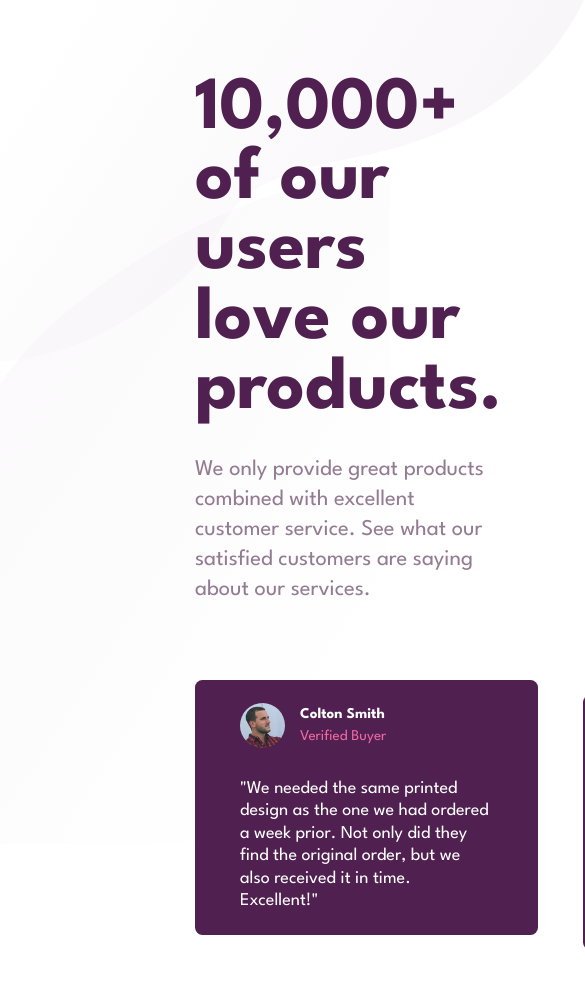
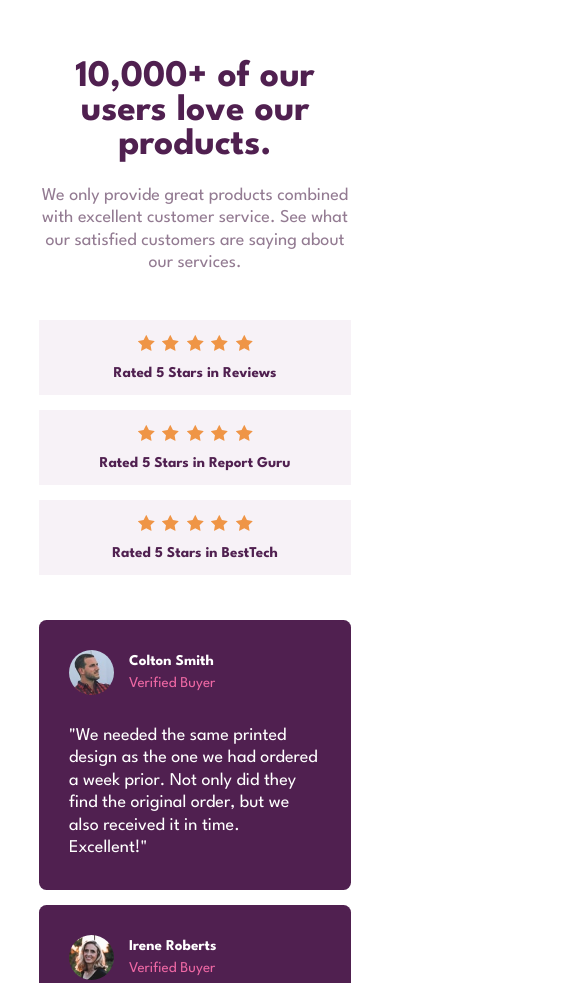
Before and after one commit to lahahae/social-proof-section-master, a plain HTML site: page index.html in a window 390 px wide. Shown: the top 983 px of the page, 585 px wide, since content can reach past the window. Drawn offline with Linux system fonts and the light colour scheme.

Commit message:
cater mobile view

```diff
--- a/global.css
+++ b/global.css
@@ -23,7 +23,7 @@ html {
 body {
   display: grid;
   grid-template-columns: 1fr 1fr;
-  padding: 5rem 13rem;
+  padding: 5rem 10%;
   row-gap: 5rem;
   column-gap: 10rem;
 }
@@ -151,3 +151,74 @@ body {
   bottom: 0;
   right: 0;
 }
+
+.background__desktop {
+  display: block;
+}
+
+.background__mobile {
+  display: none;
+}
+
+@media (max-width: 1300px) {
+  body {
+    display: flex;
+    flex-direction: column;
+    gap: 3rem;
+    padding: 4rem 10%;
+  }
+
+  .header {
+    gap: 1.5rem;
+  }
+
+  .header__title {
+    font-weight: 700;
+    font-size: 2.5rem;
+    text-align: center;
+  }
+
+  .header__description {
+    font-size: 1.2rem;
+    line-height: 1.5rem;
+    text-align: center;
+  }
+
+  .rate {
+    display: flex;
+    flex-direction: column;
+    gap: 1rem;
+    width: 100%;
+    justify-content: center;
+  }
+
+  .rate__item {
+    display: flex;
+    flex-direction: column;
+    padding: 1rem 2.5rem;
+    width: 100%;
+    gap: 1rem;
+    font-size: 1rem;
+    align-items: center;
+  }
+
+  .testimonial {
+    display: flex;
+    flex-direction: column;
+    gap: 1rem;
+    height: inherit;
+  }
+
+  .testimonial__card {
+    height: inherit;
+    padding: 2rem 2rem;
+  }
+
+  .background__desktop {
+    display: none;
+  }
+
+  .background__mobile {
+    display: block;
+  }
+}
--- a/index.html
+++ b/index.html
@@ -213,7 +213,7 @@
       >. Coded by <a href="#">Your Name Here</a>.
     </footer>
   </body>
-  <aside class="background">
+  <aside class="background__desktop">
     <svg
       class="background__top"
       width="584"
@@ -259,4 +259,50 @@
       />
     </svg>
   </aside>
+  <aside class="background__mobile">
+    <svg
+      class="background__top"
+      width="374"
+      height="232"
+      xmlns="http://www.w3.org/2000/svg"
+    >
+      <defs>
+        <linearGradient x1="100%" y1="69.24%" x2="9.399%" y2="32.157%" id="a">
+          <stop stop-color="#8A4389" stop-opacity="0" offset="0%" />
+          <stop stop-color="#512051" offset="100%" />
+          <stop stop-color="#512051" offset="100%" />
+          <stop stop-color="#512051" offset="100%" />
+        </linearGradient>
+      </defs>
+      <path
+        d="M0 232c25.63-53.065 74.118-86.618 145.464-100.66 107.018-21.062 66.506-42.306 119.083-84.466C299.6 18.767 336.083 3.143 374 0v232H0z"
+        transform="rotate(180 187 116)"
+        fill="url(#a)"
+        fill-rule="evenodd"
+        opacity=".05"
+      />
+    </svg>
+    <svg
+      class="background__bottom"
+      width="375"
+      height="503"
+      xmlns="http://www.w3.org/2000/svg"
+    >
+      <defs>
+        <linearGradient x1="100%" y1="69.237%" x2="9.399%" y2="32.159%" id="a">
+          <stop stop-color="#8A4389" stop-opacity="0" offset="0%" />
+          <stop stop-color="#512051" offset="100%" />
+          <stop stop-color="#512051" offset="100%" />
+          <stop stop-color="#512051" offset="100%" />
+        </linearGradient>
+      </defs>
+      <path
+        d="M-355 1530c74.356-153.934 215.022-251.268 422-292 310.466-61.099 192.94-122.724 345.47-245.025C514.157 911.442 620 866.116 730 857v673H-355z"
+        transform="translate(0 -1027)"
+        fill="url(#a)"
+        fill-rule="evenodd"
+        opacity=".05"
+      />
+    </svg>
+  </aside>
 </html>
```
